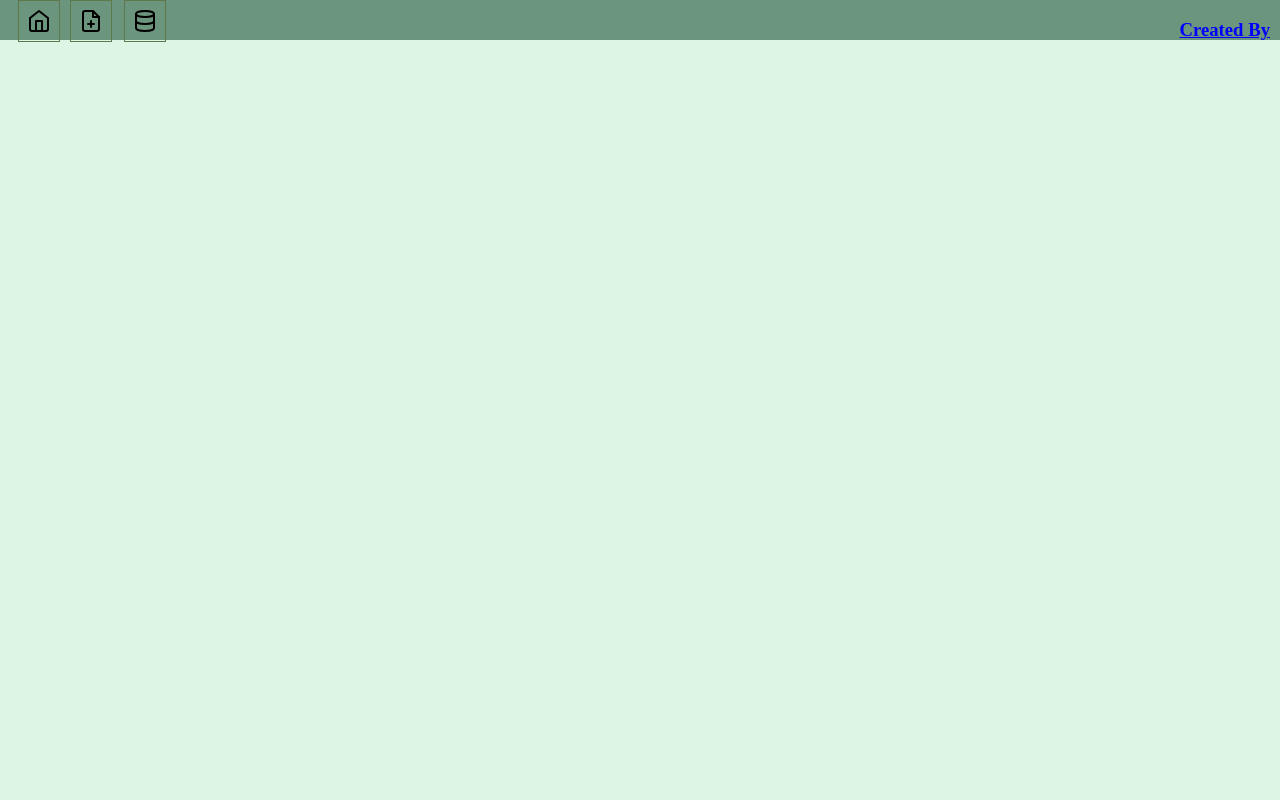
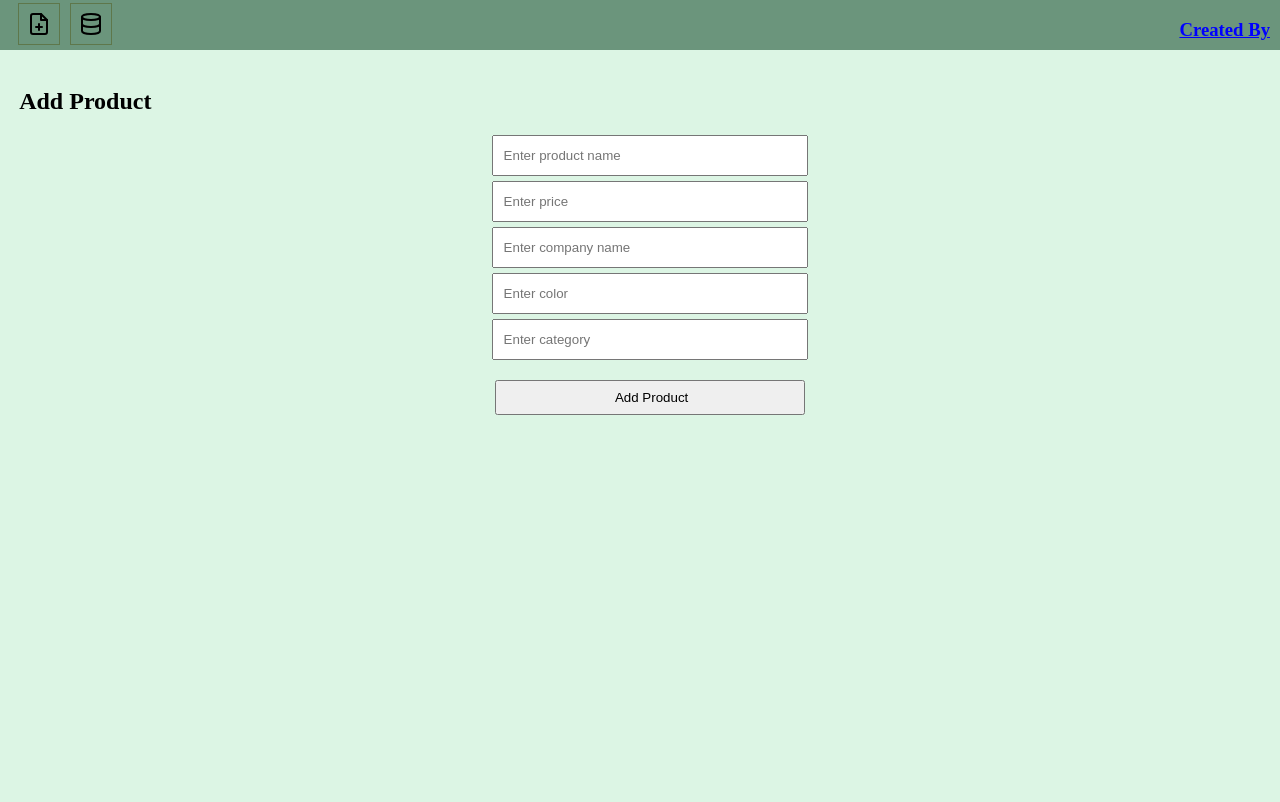
Before and after one commit to PrashantWebGL/nextjsexample, a Next.js app: page / in a window 1280 px wide. Built offline with nearby package versions, Linux system fonts and the light colour scheme.

Commit message:
Minor CSS changes

```diff
--- a/src/app/addproduct/page.js
+++ b/src/app/addproduct/page.js
@@ -4,7 +4,7 @@ import { baseURL } from "@/lib/db";
 import Link from "next/link";
 import { useState } from "react"
 
-export default function Page(){
+export default function AddPage(){
 
     const [name,setName] = useState("");
     const [price,setPrice] = useState("");
@@ -41,7 +41,6 @@ export default function Page(){
 
         <div>
             <br/>
-            <br/>
             <h2>Add Product </h2>
             <input type="text" className="input" value={name}     onChange={(e)=>setName(e.target.value)}     placeholder="Enter product name"  ></input>
             <input type="text" className="input" value={price}    pattern="[0-9]*" onChange={(e) => setPrice((price) => (e.target.validity.valid ? e.target.value :price))}    placeholder="Enter price"  ></input>
--- a/src/app/components/deleteProduct.js
+++ b/src/app/components/deleteProduct.js
@@ -30,6 +30,8 @@ export default function DeleteProduct(params) {
                 height={24}
                 alt="Delete Image"
                 onClick={deleteRecord}
+                style={{cursor: 'pointer'}}
+                title="Delete"
             />
 
         </div>
--- a/src/app/components/header.js
+++ b/src/app/components/header.js
@@ -9,9 +9,8 @@ export default function Header() {
     return (
         <div className="HeaderStyle">
 
-            <Link href="/" ><Image src={homeimage}  className="styleNavimage1" width={24} height={24} alt="Edit image" title="Home Button"/></Link>
-            <Link href="/addproduct" ><Image src={addimage} className="styleNavimage2" width={24} height={24} alt="Edit image" title="Add Product"/></Link>
-            <Link href="/showproducts" ><Image src={tableimage} className="styleNavimage3" width={24} height={24} alt="Edit image" title="Show Procts"/></Link>
+            <Link href="/addproduct" ><Image src={addimage} className="styleNavimage1" width={24} height={24} alt="Edit image" title="Add Product"/></Link>
+            <Link href="/showproducts" ><Image src={tableimage} className="styleNavimage2" width={24} height={24} alt="Edit image" title="Show Products"/></Link>
             <Link href="https://www.linkedin.com/in/prashantdh/" target="_blank" className="createdby"><h3>Created By</h3></Link>
 
         </div>
--- a/src/app/components/showtableDB.js
+++ b/src/app/components/showtableDB.js
@@ -36,6 +36,7 @@ export default function ShowTableDB({ itrProducts }) {
                                             width={24}
                                             height={24}
                                             alt="Edit image"
+                                            title='Edit'
 
                                         />
                                     </Link>
--- a/src/app/components/styles/header.css
+++ b/src/app/components/styles/header.css
@@ -8,22 +8,19 @@
     border: 1px solid  rgb(94, 119, 75) ;
     margin-left: 8px;
     position: absolute;
+    margin-top: 3px;
     left: 10px;
 }
 .styleNavimage2{
     padding: 8px;
     border: 1px solid  rgb(94, 119, 75) ;
     margin-left: 8px;
+
+    margin-top: 3px;
     position: absolute;
     left:62px;
 }
-.styleNavimage3{
-    padding: 8px;
-    border: 1px solid  rgb(94, 119, 75) ;
-    margin-left: 8px;
-    position: absolute;
-    left:116px;
-}
+
 .createdby{
     position: absolute;
     right: 10px;
--- a/src/app/components/styles/showtable.css
+++ b/src/app/components/styles/showtable.css
@@ -1,5 +1,5 @@
 .product-table {
-    width: 80%;
+    width: 90%;
     border-collapse: collapse;
     margin-top: 10px;
 }
--- a/src/app/globals.css
+++ b/src/app/globals.css
@@ -3,12 +3,12 @@
 }
 .titlebar{
   width: 100%;
-  height: 5vh;
+  height: 50px;
   background-color: rgb(107, 149, 124);
 }
 .mainbody{
   width: 100%;
-  height: 95vh;
+  height: 94vh;
 
   background-color: rgb(220, 245, 228);
 }
--- a/src/app/page.js
+++ b/src/app/page.js
@@ -1,9 +1,10 @@
+import AddPage from "./addproduct/page";
+
 
 export default function Home() {
   return (
     <main >
-
-
+      <AddPage />
     </main>
   );
 }
--- a/src/app/showproducts/page.js
+++ b/src/app/showproducts/page.js
@@ -14,7 +14,6 @@ async function prodcutList() {
 export default async function Page() {
     let products = await prodcutList();
 
-
     return (
         <div>
             <br/>
```
